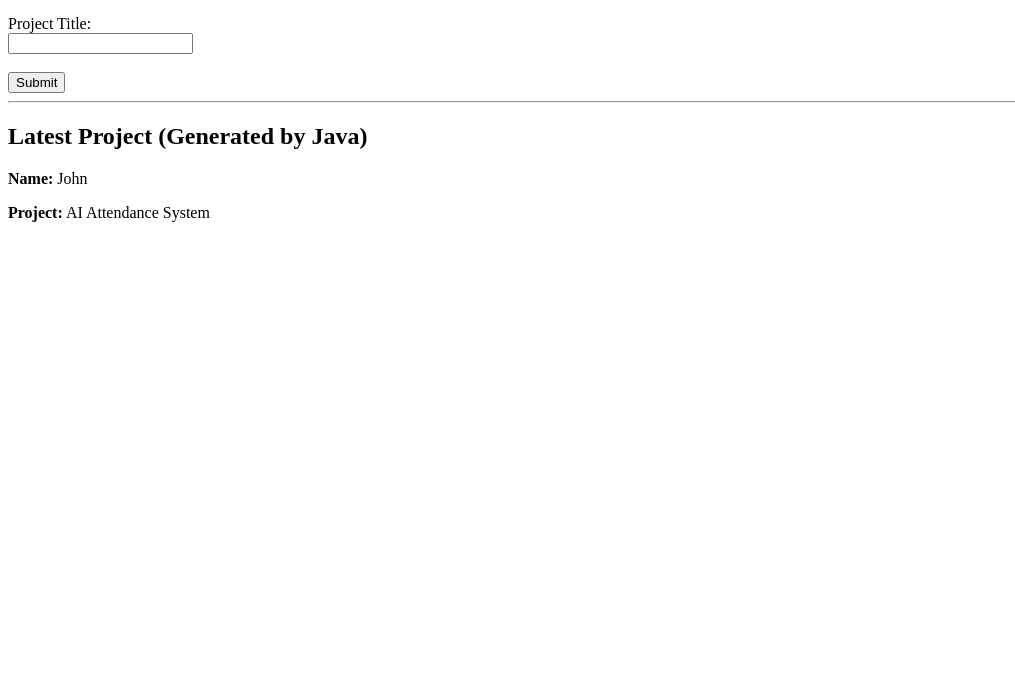
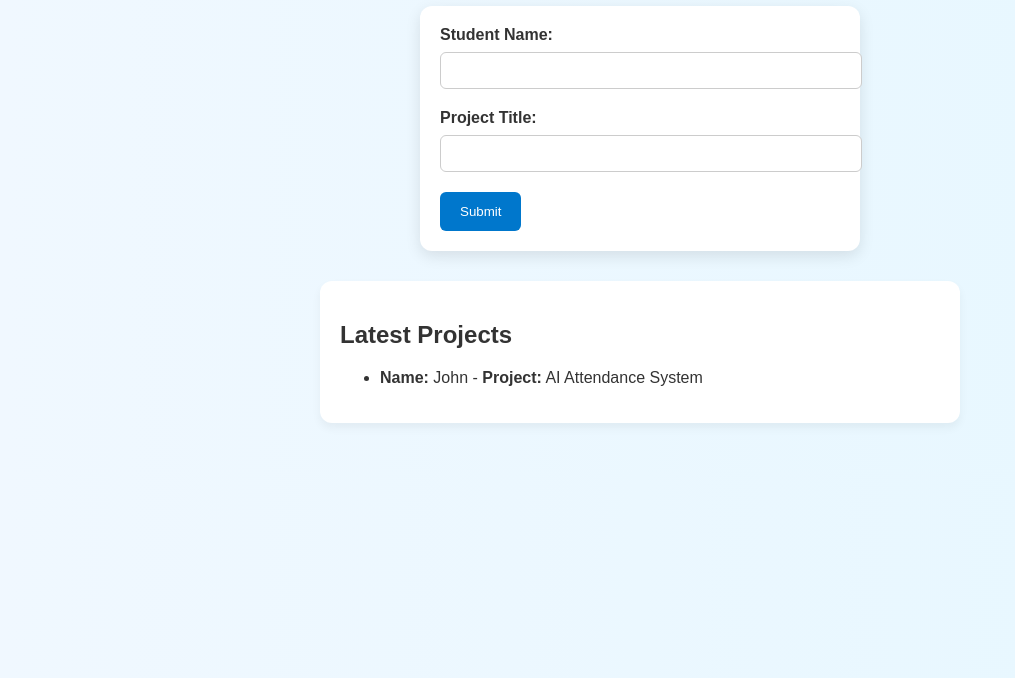
Before and after one commit to madhankumar-2131/student-repo, a plain HTML site: page index.html in a window 1280 px wide. Shown: the part 122-800 px from the top of the page, without its empty margins (0-1015 px from the left). Drawn offline with Linux system fonts and the light colour scheme.

Commit message:
Update index.html

```diff
--- a/index.html
+++ b/index.html
@@ -1,27 +1,117 @@
 <!DOCTYPE html>
-<html>
+<html lang="en">
+<head>
+    <meta charset="UTF-8">
+    <title>Student Project Submission</title>
+    <style>
+        body {
+            font-family: Arial, sans-serif;
+            background: linear-gradient(to right, #f0f8ff, #e6f7ff);
+            padding: 40px;
+            color: #333;
+            animation: fadeIn 1s ease-in;
+        }
 
-<head>
-    <title>Student Project Submission</title>
+        h1 {
+            color: #0077cc;
+            text-align: center;
+            animation: slideIn 1s ease;
+        }
+
+        form {
+            background: #fff;
+            padding: 20px;
+            border-radius: 12px;
+            box-shadow: 0 5px 15px rgba(0,0,0,0.1);
+            max-width: 400px;
+            margin: auto;
+        }
+
+        label {
+            font-weight: bold;
+        }
+
+        input[type="text"] {
+            width: 100%;
+            padding: 10px;
+            margin: 8px 0 20px 0;
+            border: 1px solid #ccc;
+            border-radius: 6px;
+        }
+
+        input[type="submit"] {
+            background: #0077cc;
+            color: white;
+            border: none;
+            padding: 12px 20px;
+            border-radius: 6px;
+            cursor: pointer;
+            transition: background 0.3s;
+        }
+
+        input[type="submit"]:hover {
+            background: #005fa3;
+        }
+
+        #project-list {
+            margin-top: 30px;
+            max-width: 600px;
+            margin-left: auto;
+            margin-right: auto;
+            background: #fff;
+            border-radius: 12px;
+            padding: 20px;
+            box-shadow: 0 5px 10px rgba(0,0,0,0.05);
+        }
+
+        @keyframes fadeIn {
+            from { opacity: 0; }
+            to   { opacity: 1; }
+        }
+
+        @keyframes slideIn {
+            from { transform: translateY(-20px); opacity: 0; }
+            to   { transform: translateY(0); opacity: 1; }
+        }
+    </style>
 </head>
+<body>
 
-<body>
     <h1>Submit Your Project</h1>
-    <form method="POST" action="#">
+    <form id="projectForm">
         <label for="name">Student Name:</label><br>
-        <input type="text" id="name" name="name"><br><br>
+        <input type="text" id="name" name="name" required><br>
 
         <label for="project">Project Title:</label><br>
-        <input type="text" id="project" name="project"><br><br>
+        <input type="text" id="project" name="project" required><br>
 
         <input type="submit" value="Submit">
     </form>
 
-    <hr>
+    <div id="project-list">
+        <h2>Latest Projects</h2>
+        <ul id="projectDisplay">
+            <li><strong>Name:</strong> John - <strong>Project:</strong> AI Attendance System</li>
+        </ul>
+    </div>
 
-    <h2>Latest Project (Generated by Java)</h2>
-    <p><strong>Name:</strong> John</p>
-    <p><strong>Project:</strong> AI Attendance System</p>
+    <script>
+        const form = document.getElementById('projectForm');
+        const projectDisplay = document.getElementById('projectDisplay');
+
+        form.addEventListener('submit', function (e) {
+            e.preventDefault();
+            const name = document.getElementById('name').value;
+            const project = document.getElementById('project').value;
+
+            const li = document.createElement('li');
+            li.innerHTML = `<strong>Name:</strong> ${name} - <strong>Project:</strong> ${project}`;
+            li.style.animation = "fadeIn 0.5s ease";
+            projectDisplay.appendChild(li);
+
+            form.reset(); // Clear the form
+        });
+    </script>
+
 </body>
-
 </html>
```
